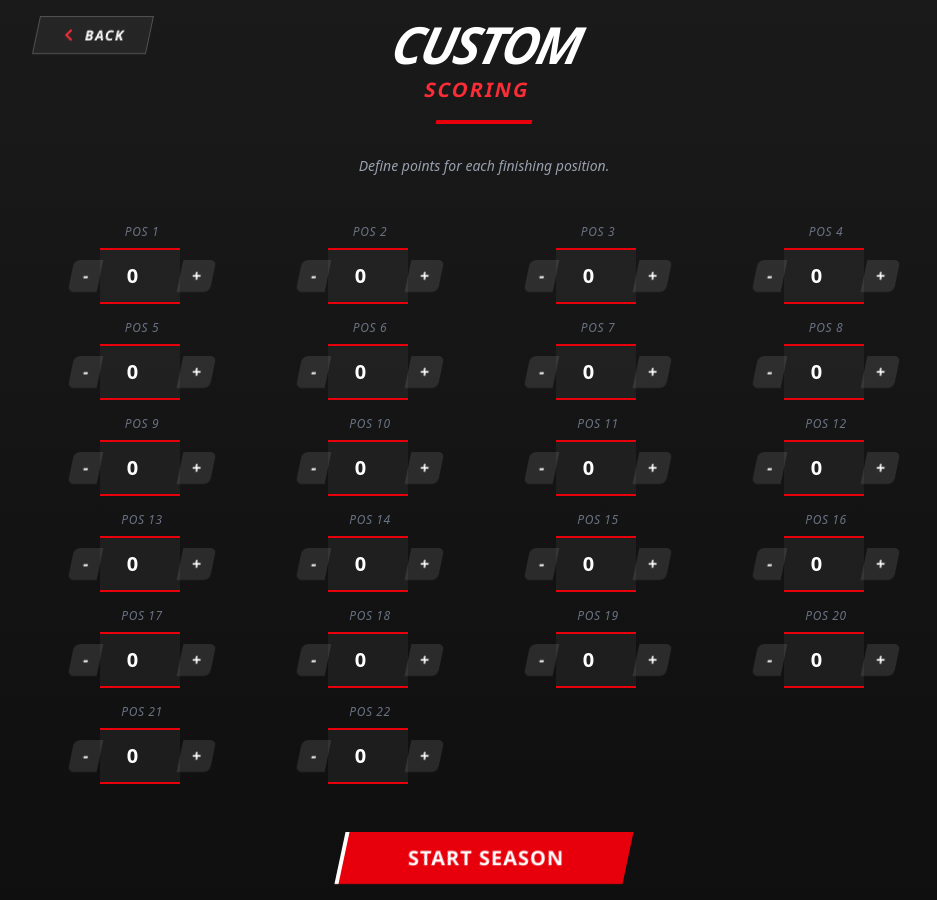
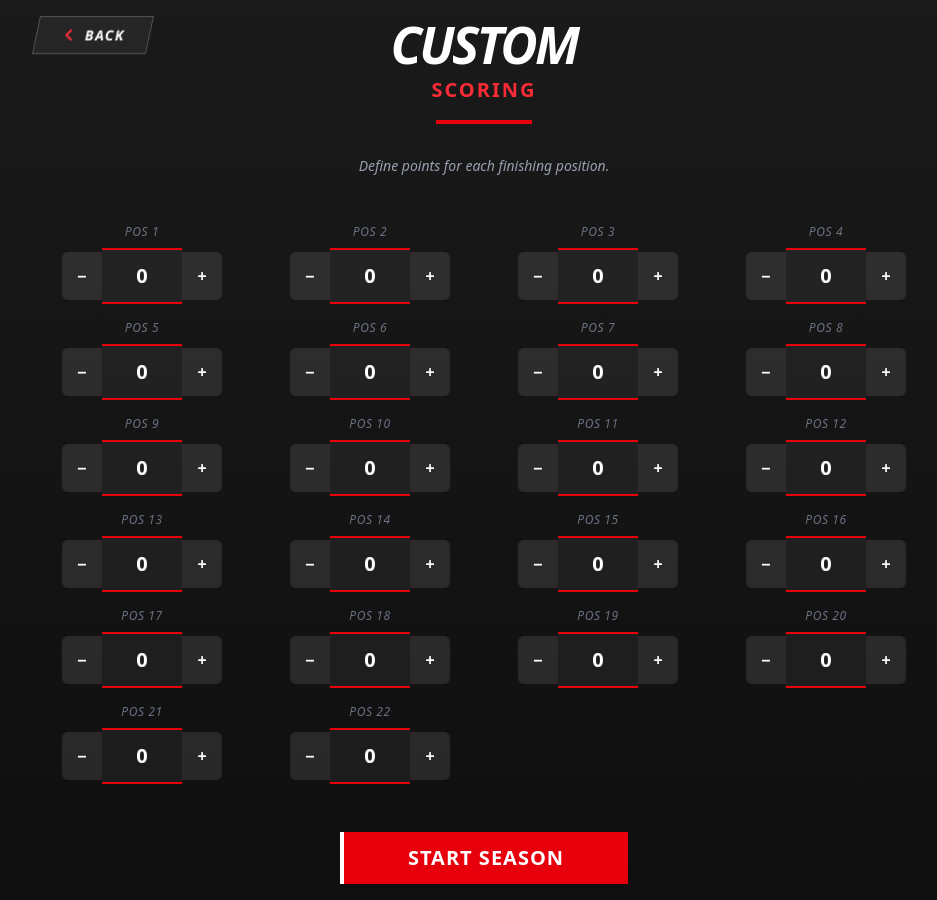
Before and after one commit to therobhe/f1-game-point-manager, a React (Vite) app: page /custom-pointsystem-config in a window 1280 px wide. Shown: the whole page, without its empty margins (156-1093 px from the left). Built offline with nearby package versions, Linux system fonts and the light colour scheme.

Commit message:
refactor: Improve button layout and accessibility in point system configuration
- fixed some text errorrs
- improved style of custom pointsystem page inputs
- added docs to touched files

```diff
--- a/src/pages/CustomCalendarConfig/CustomCalendarConfig.tsx
+++ b/src/pages/CustomCalendarConfig/CustomCalendarConfig.tsx
@@ -8,22 +8,40 @@ import { TrackCard } from '../../components/ui/cards/TrackCard/TrackCard.tsx';
 import { useSeasonContext } from '../../context/hooks.ts';
 import { tracks } from '../../utils/data.ts';
 
+/**
+ * CustomCalendarConfig Component
+ *
+ * This component allows users to configure a custom race calendar by selecting tracks.
+ * Users can view a preview of the calendar, reset the calendar, and proceed to the next step.
+ *
+ * @returns {JSX.Element} The rendered CustomCalendarConfig component.
+ */
 export const CustomCalendarConfig: React.FC = () => {
 	const { raceCalendar } = useSeasonContext();
+	const isCalendarEmpty = !raceCalendar || raceCalendar.length === 0;
+
+	/**
+	 * Renders a list of TrackCard components for all available tracks.
+	 *
+	 * @returns {JSX.Element[]} An array of TrackCard components.
+	 */
 	const renderTrackCards = () => {
 		return tracks.map(track =>
 			<TrackCard key={track.id} {...track} />
 		);
 	};
 
-	const isCalendarEmpty = !raceCalendar || raceCalendar.length === 0;
-
 	return (
 		<div className="flex flex-col min-h-screen p-4 bg-gradient-to-b from-[#1a1a1a] to-[#0f0f0f] pb-32">
 			<div className="w-full max-w-6xl mx-auto relative">
-				<div className="flex items-center mb-8">
+
+				{/* Back button to navigate to the previous page */}
+				<div className="absolute left-0 md:top-0">
 					<BackButton />
-					<div className="ml-6">
+				</div>
+
+				{/* Header section with title and description */}
+				<div className="text-center mt-16 md:mt-0 mb-8">
 					<h1
 						className="text-3xl md:text-5xl font-black italic tracking-tighter text-white uppercase transform -skew-x-12 inline-flex flex-col md:gap-4">
 						Track
@@ -31,8 +49,8 @@ export const CustomCalendarConfig: React.FC = () => {
 							className="block text-red-500 not-italic skew-x-0 tracking-widest text-lg md:text-2xl uppercase">Selection</span>
 					</h1>
 				</div>
-				</div>
 
+				{/* Instructional message */}
 				<div className="bg-white/5 border border-white/10 rounded-xl p-4 mb-8 backdrop-blur-sm">
 					<p className="text-gray-400 text-sm leading-relaxed text-center italic">
 						Click on the cards to add a track to the calendar. You do not have to use all the tracks (we all know the
@@ -40,6 +58,7 @@ export const CustomCalendarConfig: React.FC = () => {
 					</p>
 				</div>
 
+				{/* Track selection grid and calendar preview */}
 				<div className="flex flex-col lg:flex-row gap-8 items-start">
 					<div className="flex-1">
 						<div className="grid grid-cols-2 md:grid-cols-3 xl:grid-cols-4 gap-4">
@@ -50,12 +69,13 @@ export const CustomCalendarConfig: React.FC = () => {
 					<CalendarPreview />
 				</div>
 
-				{/* Floating Bottom Navigation Block */}
+				{/* Footer with reset and continue buttons */}
 				<div
 					className="fixed bottom-0 left-0 right-0 p-6 bg-gradient-to-t from-black via-black/90 to-transparent backdrop-blur-md z-50">
 					<div className="max-w-6xl mx-auto flex flex-col md:flex-row items-center justify-center gap-6">
 						<ResetCalendarButton />
 
+						{/* Continue button, disabled if the calendar is empty */}
 						<Link
 							to={isCalendarEmpty ? '#' : '/points'}
 							className={`
--- a/src/pages/CustomPointSystemConfig/CustomPointSystemConfig.tsx
+++ b/src/pages/CustomPointSystemConfig/CustomPointSystemConfig.tsx
@@ -3,19 +3,37 @@ import { useNavigate } from 'react-router-dom';
 import { BackButton } from '../../components/ui/buttons/BackButton/BackButton';
 import { useSeasonContext } from '../../context/hooks';
 
+/**
+ * CustomPointSystemConfig Component
+ *
+ * This component allows users to configure a custom point system for a racing season.
+ * Users can adjust points for each finishing position and submit the configuration.
+ *
+ * @returns {JSX.Element} The rendered CustomPointSystemConfig component.
+ */
 export const CustomPointSystemConfig: React.FC = () => {
 	const { setActivePointSystem } = useSeasonContext();
 	const navigate = useNavigate();
-
-	// 22 positions initialized to 0
 	const [ points, setPoints ] = useState<number[]>(Array(22).fill(0));
 
+	/**
+	 * Handles changes in the input fields for points.
+	 *
+	 * @param {number} index - The index of the position being updated.
+	 * @param {string} value - The new value entered by the user.
+	 */
 	const handleInputChange = (index: number, value: string) => {
 		const newPoints = [ ...points ];
 		newPoints[index] = parseInt(value) || 0;
 		setPoints(newPoints);
 	};
 
+	/**
+	 * Adjusts the points for a specific position by a given delta.
+	 *
+	 * @param {number} index - The index of the position being updated.
+	 * @param {number} delta - The amount to adjust the points by (e.g., +1 or -1).
+	 */
 	const handlePointChange = (index: number, delta: number) => {
 		setPoints(prevPoints => {
 			const newPoints = [ ...prevPoints ];
@@ -24,6 +42,11 @@ export const CustomPointSystemConfig: React.FC = () => {
 		});
 	};
 
+	/**
+	 * Handles the form submission to save the custom point system and navigate to the race page.
+	 *
+	 * @param {React.FormEvent} e - The form submission event.
+	 */
 	const handleSubmit = (e: React.FormEvent) => {
 		e.preventDefault();
 		setActivePointSystem(points);
@@ -34,54 +57,76 @@ export const CustomPointSystemConfig: React.FC = () => {
 		<div
 			className="flex flex-col items-center justify-center min-h-screen p-4 bg-linear-to-b from-[#1a1a1a] to-[#0f0f0f]">
 			<div className="w-full max-w-4xl relative">
+				{/* Back button to navigate to the previous page */}
 				<div className="absolute left-0 md:top-0">
 					<BackButton />
 				</div>
 
+				{/* Header section with title and description */}
 				<div className="text-center mt-16 md:mt-0 mb-12">
 					<h1
-						className="text-4xl md:text-5xl font-black italic tracking-tighter text-white uppercase transform -skew-x-12 inline-block">
+						className="text-4xl md:text-5xl font-black italic tracking-tighter text-white uppercase transform inline-block">
 						Custom
 						<span
 							className="block text-red-500 not-italic skew-x-0 tracking-widest text-xl mt-1 uppercase">Scoring</span>
 					</h1>
-					<div className="h-1 w-24 bg-red-600 mx-auto mt-4 transform -skew-x-12"></div>
+					<div className="h-1 w-24 bg-red-600 mx-auto mt-4 transform"></div>
 					<p className="mt-8 text-gray-400 text-sm italic">Define points for each finishing position.</p>
 				</div>
 
+				{/* Form to configure points for each position */}
 				<form onSubmit={handleSubmit} className="w-full">
 					<div className="grid grid-cols-2 md:grid-cols-3 lg:grid-cols-4 gap-4 mb-12">
-						{points.map((point, index) => (
+						{points.map((point, index) => {
+							const position = index + 1;
+							const inputId = `points-pos-${position}`;
+
+							return (
 								<div key={index} className="flex flex-col items-center gap-2">
-								<label className="text-gray-500 text-xs uppercase tracking-wider italic">
-									Pos {index + 1}
+									{/* Linked label using htmlFor */}
+									<label
+										htmlFor={inputId}
+										className="text-gray-500 text-xs uppercase tracking-wider italic"
+									>
+										Pos {position}
 									</label>
 									<div className="flex items-center justify-center">
+										{/* Button to decrease points */}
 										<button
 											type="button"
+											aria-label={`Decrease points for position ${position}`}
 											onClick={() => handlePointChange(index, -1)}
-										className="px-3 py-1 bg-white/10 text-white font-bold rounded-l-md rounded-r-none hover:bg-red-600 transition-colors transform -skew-x-12 transform-gpu"
+											className="w-10 py-3 bg-white/10 text-white font-bold rounded-l-md rounded-r-none hover:bg-red-600 transition-colors"
 										>
-										<span className="inline-block transform skew-x-12">-</span>
+											<span className="inline-block">−</span>
 										</button>
+
+										{/* Input with ID matching label and proper Name attribute */}
 										<input
+											id={inputId}
+											name={`points_pos_${position}`}
 											type="number"
 											value={point}
 											onChange={(e) => handleInputChange(index, e.target.value)}
-										className="w-20 bg-white/5 border-y-2 border-red-600 text-white text-center py-3 font-bold text-xl focus:outline-none focus:bg-white/10 transition-colors transform-gpu"
+											className="w-20 bg-white/5 border-y-2 border-red-600 text-white text-center py-3 font-bold text-xl focus:outline-none focus:bg-white/10 transition-colors [appearance:textfield] [&::-webkit-outer-spin-button]:appearance-none [&::-webkit-inner-spin-button]:appearance-none"
 										/>
+
+										{/* Button to increase points */}
 										<button
 											type="button"
+											aria-label={`Increase points for position ${position}`}
 											onClick={() => handlePointChange(index, 1)}
-										className="px-3 py-1 bg-white/10 text-white font-bold rounded-r-md rounded-l-none hover:bg-red-600 transition-colors transform -skew-x-12 transform-gpu"
+											className="w-10 py-3 bg-white/10 text-white font-bold rounded-r-md rounded-l-none hover:bg-red-600 transition-colors"
 										>
-										<span className="inline-block transform skew-x-12">+</span>
+											<span className="inline-block">+</span>
 										</button>
 									</div>
 								</div>
-						))}
+							);
+						})}
 					</div>
 
+					{/* Submit button to save the configuration */}
 					<div className="flex justify-center">
 						<button
 							type="submit"
@@ -89,15 +134,14 @@ export const CustomPointSystemConfig: React.FC = () => {
         relative overflow-hidden group
         px-16 py-3
         bg-red-600 rounded-none border-l-4 border-white
-								transform -skew-x-12 transform-gpu
+        transform transform-gpu
         transition-all duration-300 ease-out
         hover:bg-red-700 hover:scale-105 hover:shadow-[0_0_20px_rgba(37,99,235,0.5)]
         flex items-center justify-center
-                                min-w-50
-                            "
+        min-w-50"
 						>
               <span
-								className="relative z-10 block text-xl font-bold text-white uppercase tracking-wider transform skew-x-12">
+	              className="relative z-10 block text-xl font-bold text-white uppercase tracking-wider transform">
                 Start Season
               </span>
 						</button>
```
Also changed, not shown: src/pages/ConfigPointSystem/ConfigPointSystem.tsx (+27 -2 lines). Lines whose indentation alone changed are shown as unchanged.
